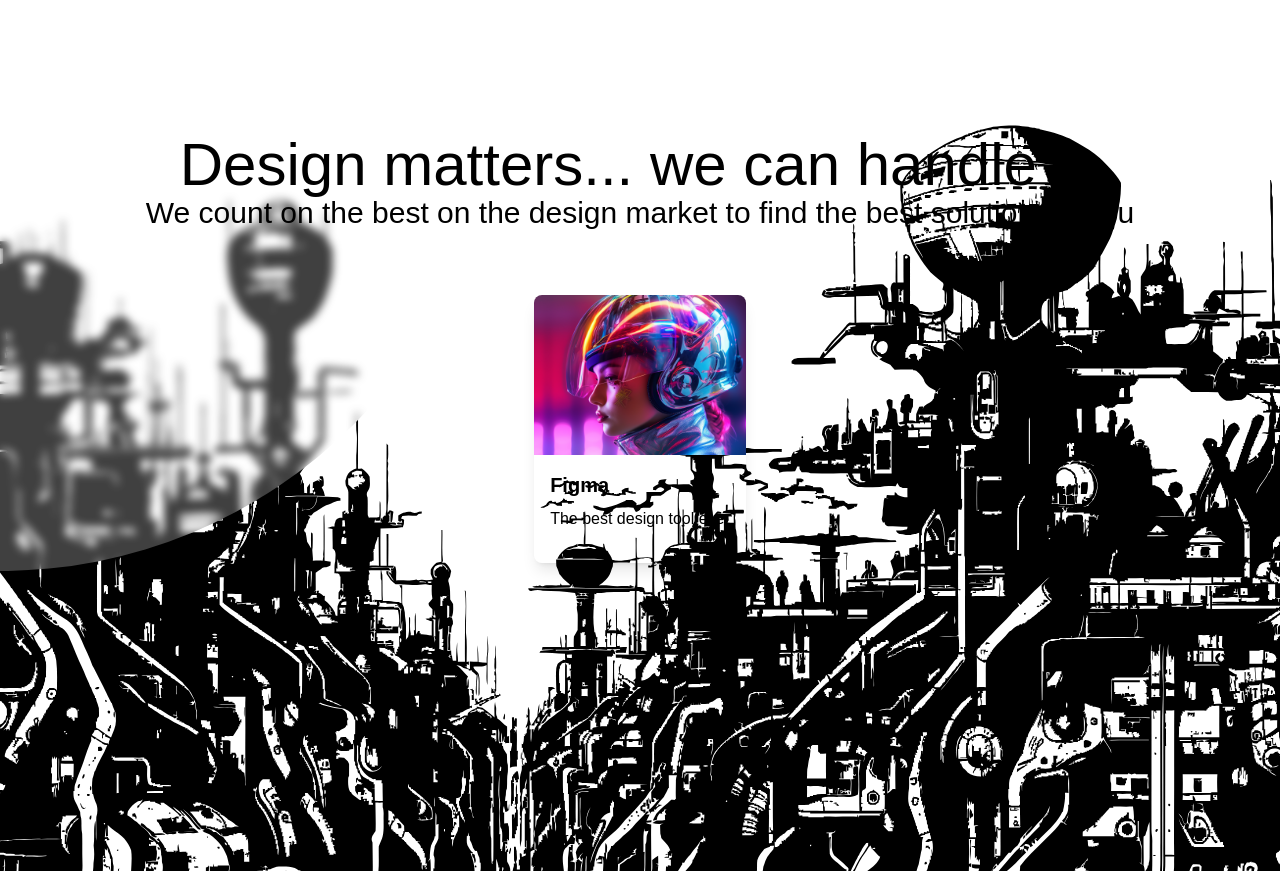
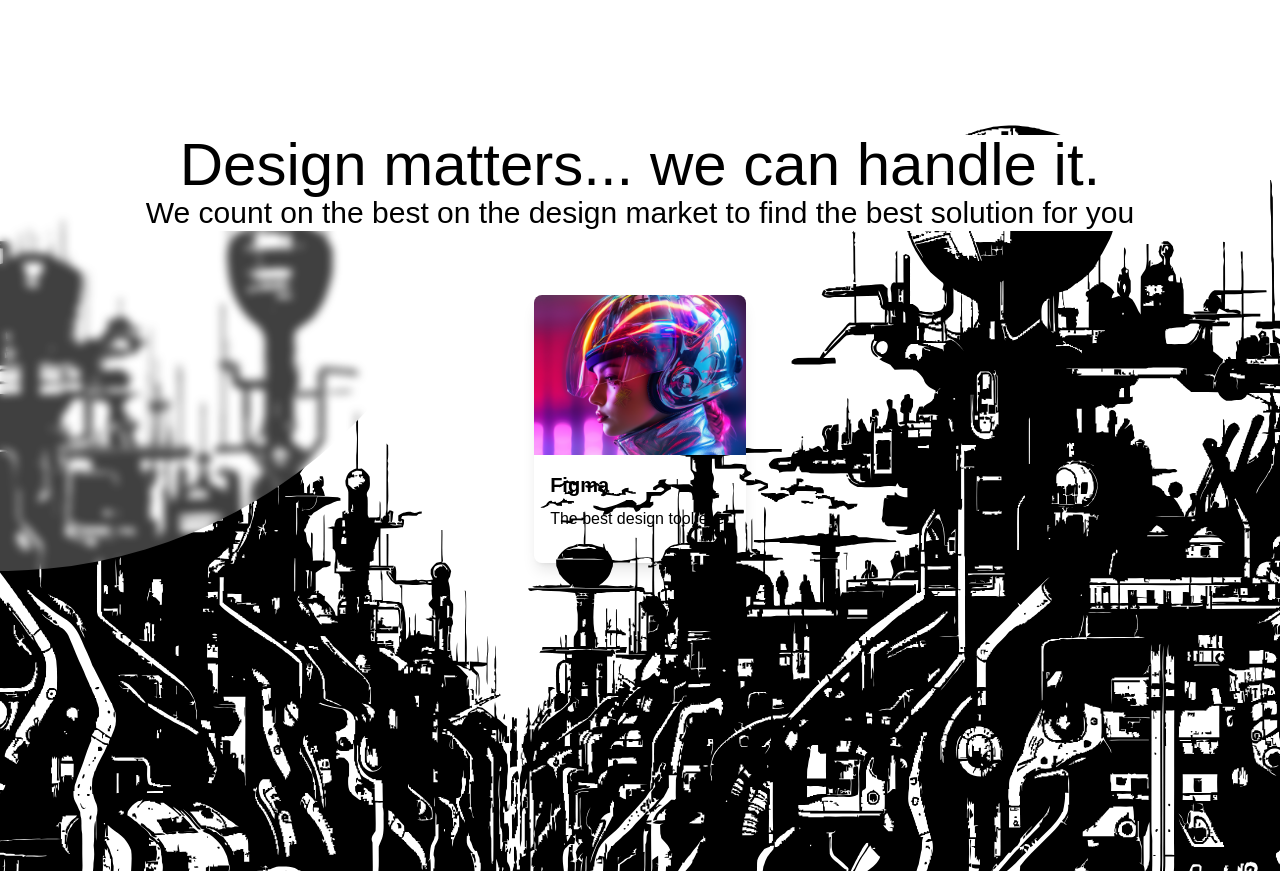
Before and after one commit to Alysson-Rodrigues/new-vogher-site, a Next.js app: page / in a window 1280 px wide. Shown: the part 1960-2831 px from the top of the page. Built offline with nearby package versions, Linux system fonts and the light colour scheme; a web font is replaced by a local one.

Commit message:
:bug: Fix
#

```diff
--- a/app/page.tsx
+++ b/app/page.tsx
@@ -61,8 +61,8 @@ export default function Page() {
       </div>
       <SquaredOverlayBanner imagePath='/assets/backgrounds/7.svg' height='100vh' childrenContainerClassName="p-16 lg:p-0 lg:px-8 lg:flex-col flex justify-start items-center">
       <div className="w-full p-16 z-10">
-          <h2 className="text-6xl text-black font-base-neue-bold text-center lg:text-center">Design matters... we can handle it.</h2>
-          <p className="text-3xl text-black font-base-neue-regular text-center lg:text-center">We count on the best on the design market to find the best solution for you</p>
+          <h2 className="text-6xl text-black font-base-neue-bold text-center lg:text-center bg-white">Design matters... we can handle it.</h2>
+          <p className="text-3xl text-black font-base-neue-regular text-center lg:text-center bg-white">We count on the best on the design market to find the best solution for you</p>
         </div>
         <Badge
         badgeBackground='#ffffff'
```
